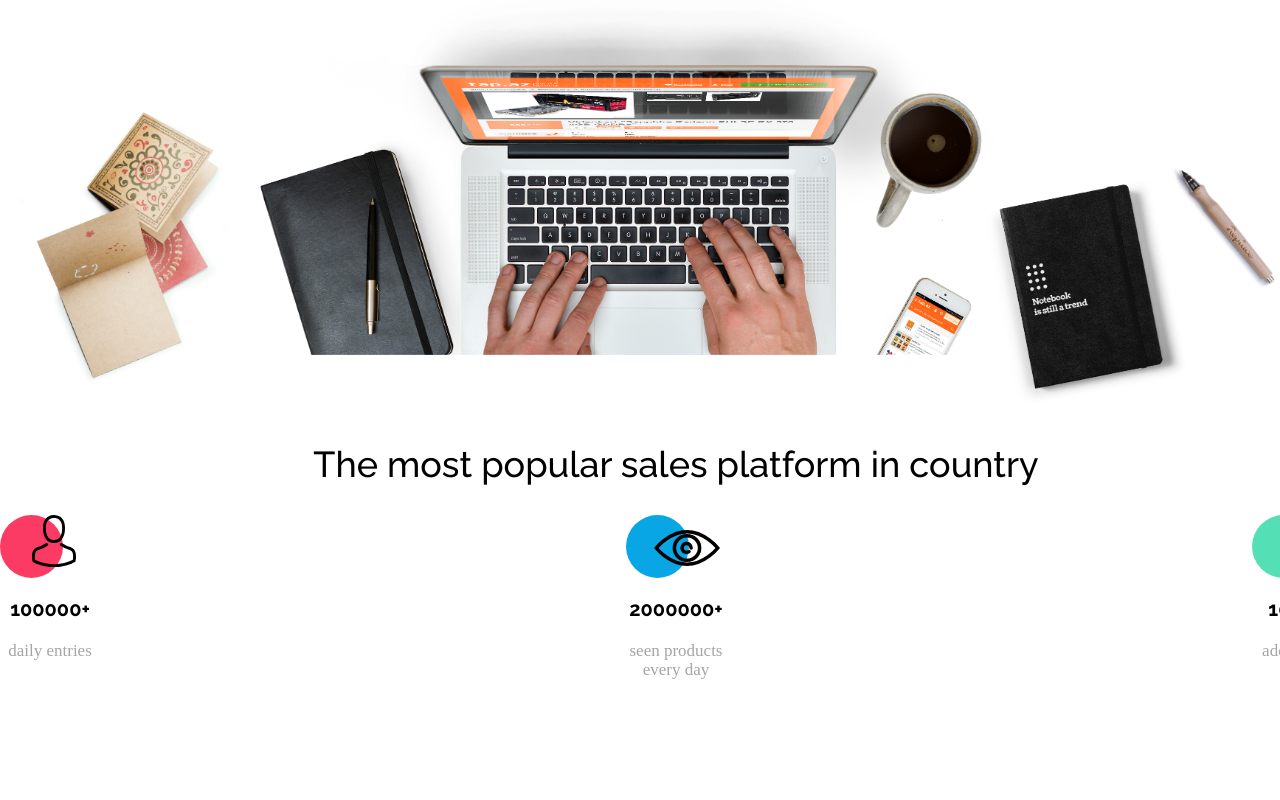
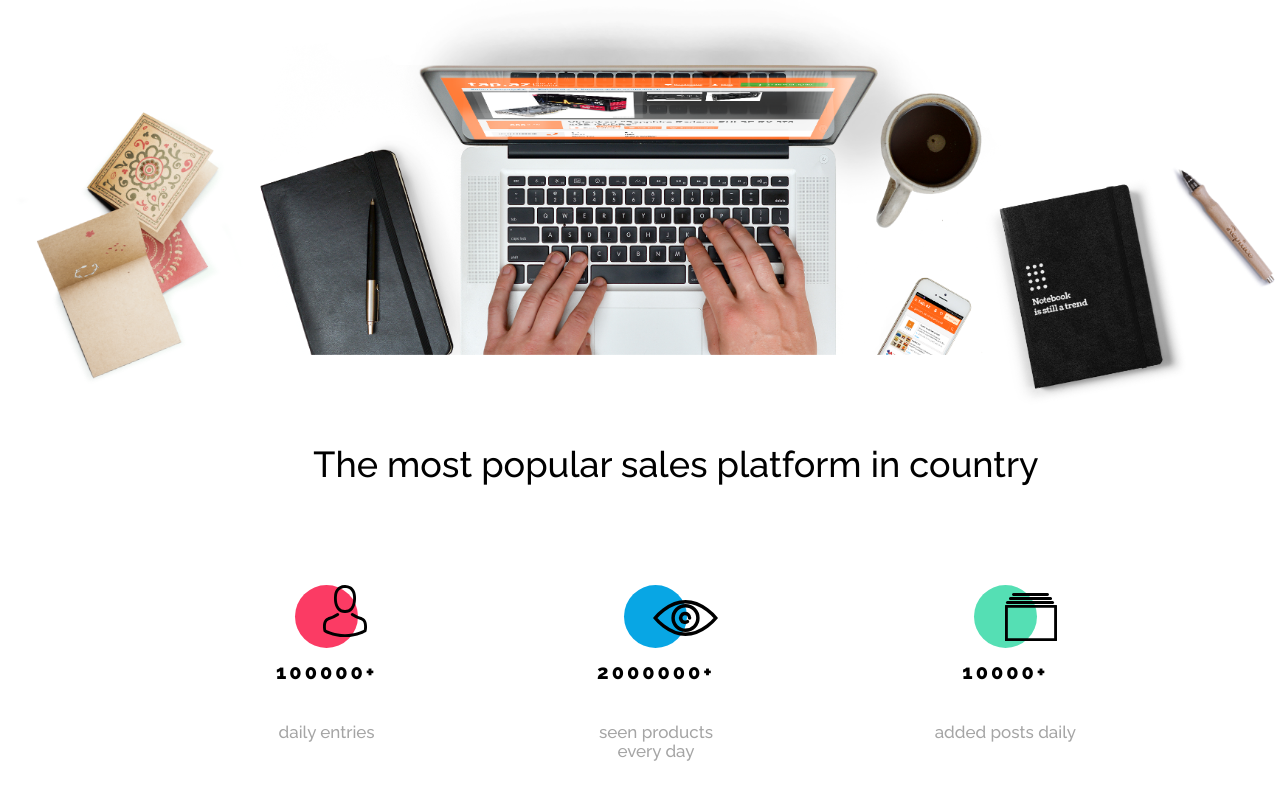
Before and after one commit to duszaemilia/BestShop, a plain HTML site: page index.html in a window 1280 px wide. Shown: the part 515-1315 px from the top of the page. Before the commit the page ends 1212 px from the top, so only its background shows below. Drawn offline with nearby package versions, Linux system fonts and the light colour scheme.

Commit message:
statistics ok

```diff
--- a/src/styles/styles.css
+++ b/src/styles/styles.css
@@ -152,27 +152,34 @@ html, body {
 }
 
 .cols {
+    max-width: 800px;
+    margin: 100px auto 121px;
     display: flex;
     justify-content: space-between;
 }
 
 .statistics__cols {
-    width: 100px;
+    max-width: 160px;
+    font-family: "Raleway", sans-serif;
     text-align: center;
-    position: relative;
+    display: flex;
+    flex-direction: column;
+    align-items: center;
+
 }
 
 
-
 .statistics__hdl {
-    font-family: "Raleway", sans-serif;
-    font-weight: 700;
-    font-size: 20px;
+    font-weight: 800;
+    font-size: 1.25rem;
+    letter-spacing: 0.1875rem;
+    margin-top: 13px;
 }
 
 .statistics__lead {
-    font-size: 17px;
+    font-size: 1.0625rem;
     color: var(--other4);
+    margin-top: 19px;
 }
 
 .statistics__circle1 {
@@ -182,10 +189,11 @@ html, body {
     border-radius: 50%;
     position: relative;
 }
+
 .statistics__img1 {
     position: absolute;
     top: 0;
-    left: 50%;
+    left: 45%;
 
 }
 
@@ -196,12 +204,14 @@ html, body {
     border-radius: 50%;
     position: relative;
 }
+
 .statistics__img2 {
     position: absolute;
     top: 15px;
     left: 45%;
 
 }
+
 .statistics__circle3 {
     width: 63px;
     height: 63px;
@@ -209,6 +219,7 @@ html, body {
     border-radius: 50%;
     position: relative;
 }
+
 .statistics__img3 {
     position: absolute;
     top: 8px;
```
